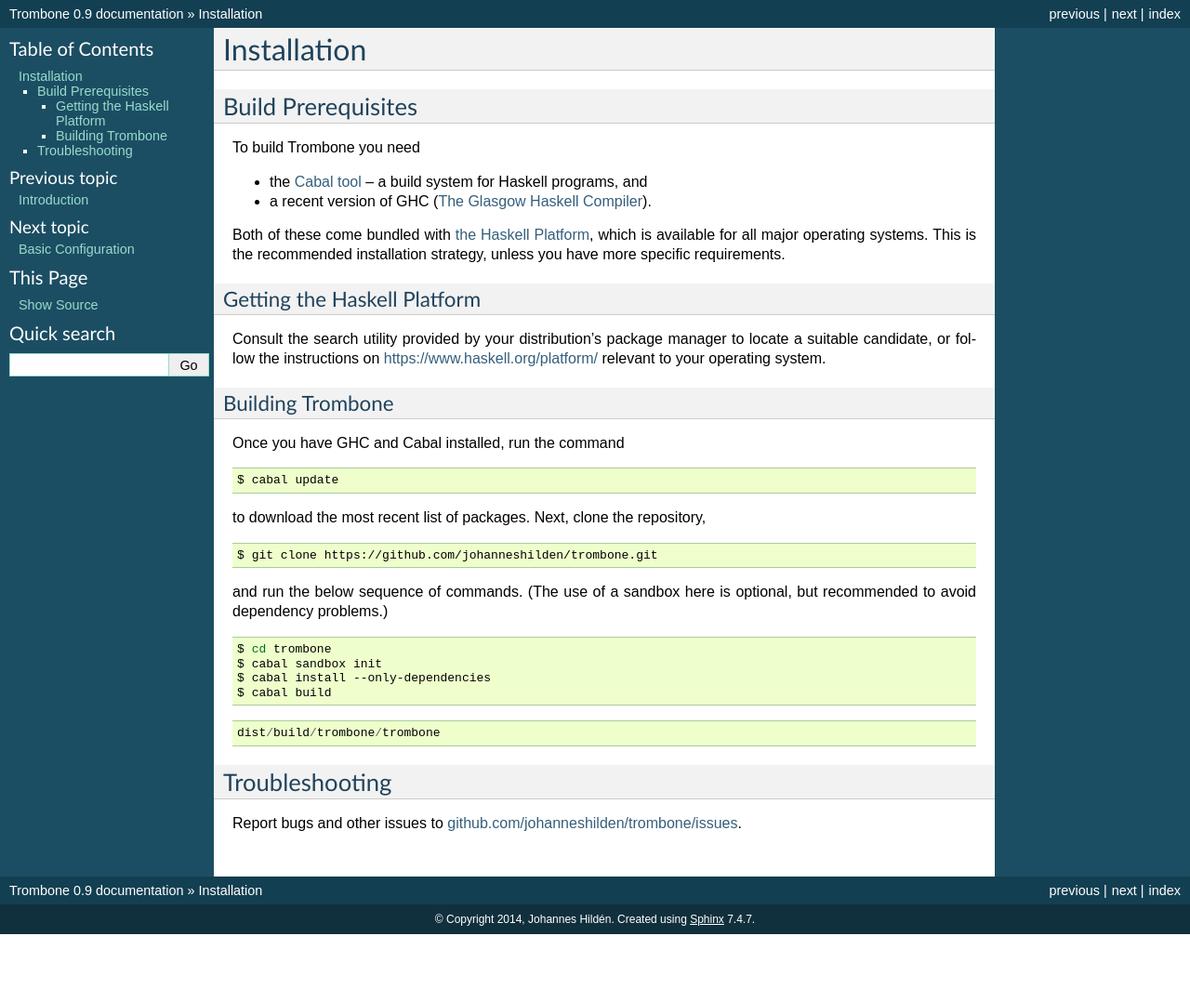
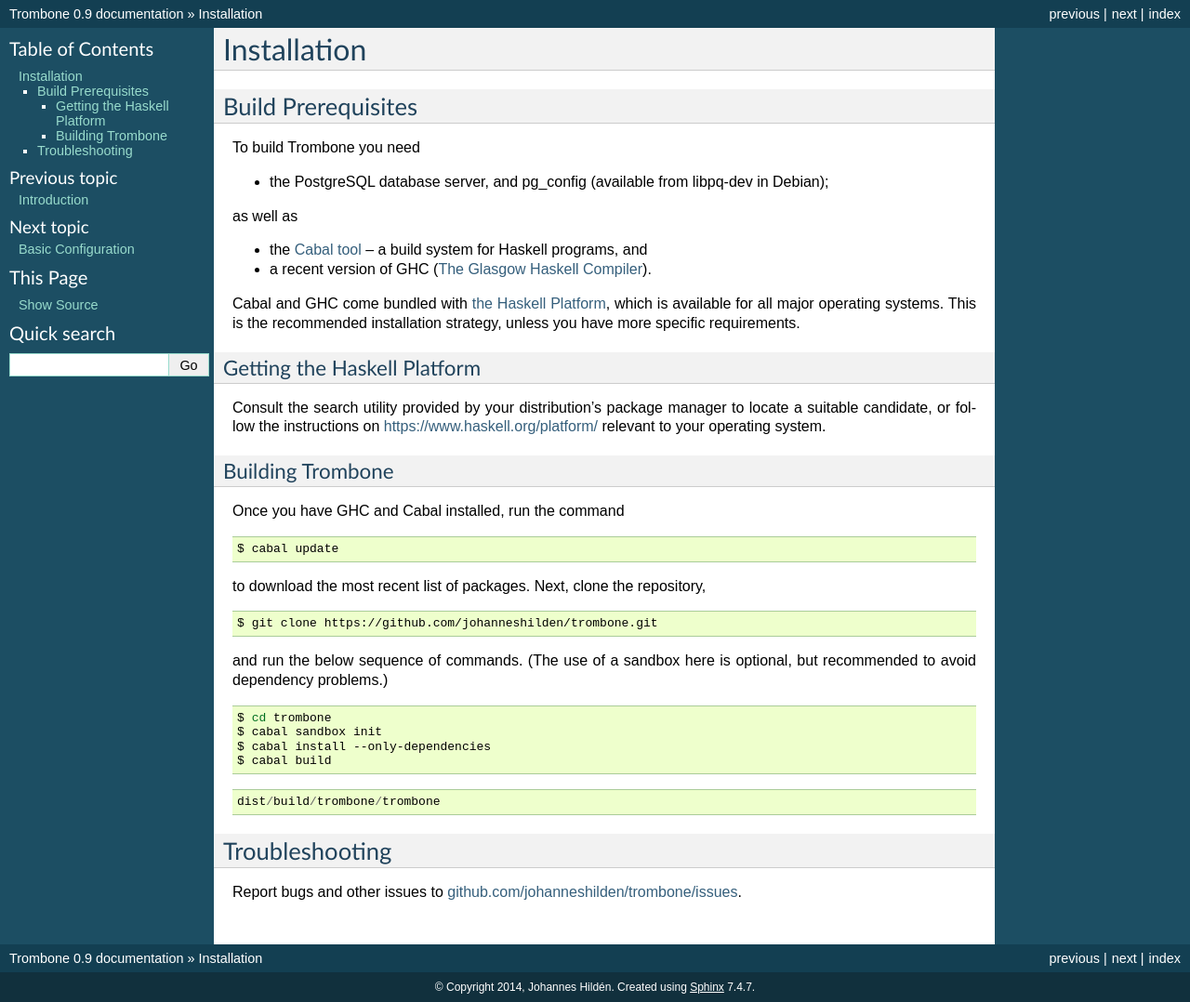
Before and after one commit to laserpants/trombone, a Sphinx documentation site: the page built from docs/installation.rst, in a window 1280 px wide. Shown: the whole page at 93% size. Built offline with Sphinx 7.4.7, drawn with Linux system fonts in a browser that asks for light colours; before the commit the page ends 1005 px from its top, so only the background shows below that.

Commit message:
Update installation.rst

```diff
--- a/docs/installation.rst
+++ b/docs/installation.rst
@@ -6,10 +6,14 @@
 
 To build Trombone you need
 
+* the PostgreSQL database server, and pg_config (available from libpq-dev in Debian);
+
+as well as
+
 * the `Cabal tool <https://www.haskell.org/cabal/>`_  -- a build system for Haskell programs, and
 * a recent version of GHC (`The Glasgow Haskell Compiler <https://www.haskell.org/ghc/>`_).
 
-Both of these come bundled with `the Haskell Platform <https://www.haskell.org/platform/>`_, which is available for all major operating systems. This is the recommended installation strategy, unless you have more specific requirements.
+Cabal and GHC come bundled with `the Haskell Platform <https://www.haskell.org/platform/>`_, which is available for all major operating systems. This is the recommended installation strategy, unless you have more specific requirements.
 
 Getting the Haskell Platform
 ****************************
```
